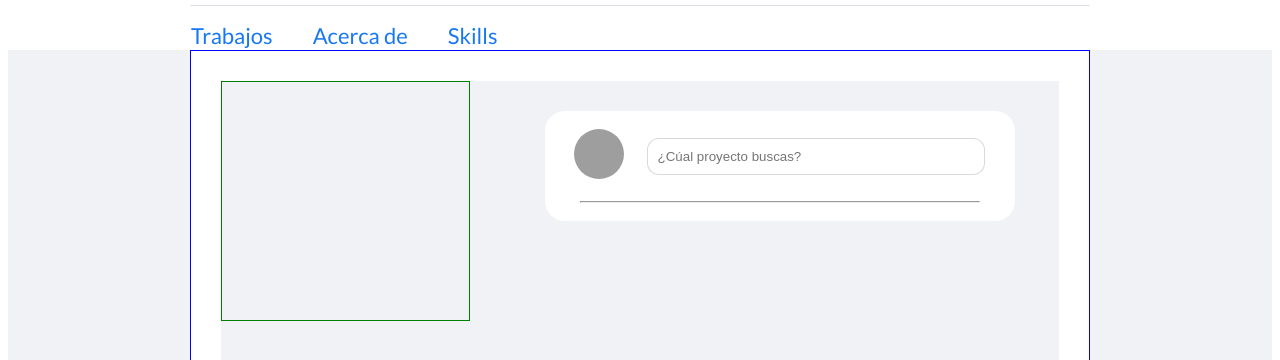
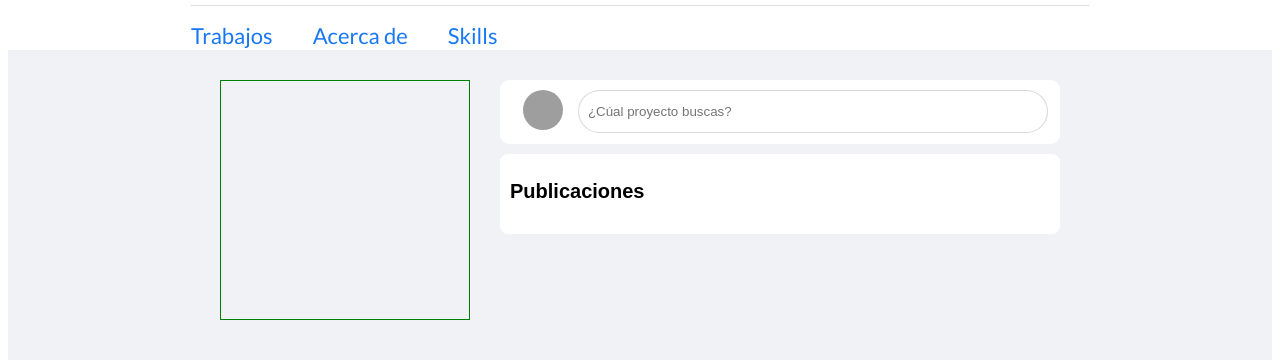
Before and after one commit to jullys091119/portfolio_julian, a plain HTML site: page index.html in a window 1280 px wide. Shown: the part 592-952 px from the top of the page. Drawn offline with Linux system fonts and the light colour scheme; grey boxes are pictures that could not be loaded.

Commit message:
Desarrollo sin terminar de publicaciones

```diff
--- a/index.html
+++ b/index.html
@@ -60,14 +60,16 @@
 
         <div class="works">
           <div class="search-proyects">
-             <div class="search-proyects-input">
+            <div class="search-proyects-input">
               <div class="search-proyects-avatar">
                 <img src="https://scontent.fmzt2-1.fna.fbcdn.net/v/t39.30808-6/312921242_414879150852375_1680450935326738874_n.jpg?_nc_cat=103&ccb=1-7&_nc_sid=efb6e6&_nc_ohc=b6AMJ8MBNPEAX8J90b6&_nc_ht=scontent.fmzt2-1.fna&oh=00_AfAQULJ0FBISTbmF9TcsgJplJh6tnUiiTO1_C1UW2zfwkA&oe=658D6272" alt="">
               </div>
                <input type="search" name="" id="" placeholder="  ¿Cúal proyecto buscas?">
-             </div>
-             <hr class="divider">
+            </div>
 
+          </div>
+          <div class="filters">
+            <p class="filters-title">Publicaciones</p>
           </div>
         </div>
       </div>
--- a/style/@medias.css
+++ b/style/@medias.css
@@ -25,6 +25,16 @@
     .menu-list {
         margin-top: 185px;
     }
+
+    .wrapper-contain {
+        flex-direction: column;
+        gap: 10px;
+    }
+
+    .wrapper-container-aside {
+        margin-right: 0px;
+        max-width: 100%;
+    }
 }
 
 @media (max-width: 480px) {
--- a/style/style.css
+++ b/style/style.css
@@ -33,10 +33,21 @@ body,html {
     height: 300px;
 }
 
-.divider {
-    max-width: 400px;
-    margin: 0 auto;
+.filters {
+    height: 80px;
+    max-width: 100%;
+    margin: 10px auto;
+    background-color: white;
+    border-radius: 8px;
 
+}
+
+.filters-title {
+    font-size: 20px;
+    font-family: "Arial";
+    font-weight: 600;
+    margin: 0px;
+   padding: 26px 10px;
 }
 
 img {
@@ -101,31 +112,34 @@ img {
 
 
 .search-proyects {
-    height: 110px;
-    max-width: 470px;
-    margin: 30px auto;
+    max-width: 100%;
     background-color: white;
-    border-radius: 20px;
+    border-radius: 9px;
 }
 
 .search-proyects-input {
     display: flex;
     justify-content: space-around;
-    align-items: center;
-    padding: 18px;
+    padding: 10px;
 }
 
 .search-proyects-input input {
-    width: 338px;
-    height: 37px;
+    max-width: 470px;
+    width: 470px;
+    height: 43px;
     border: 1px solid #00000026;
-    border-radius: 12px
+    border-radius: 23px;
+}
+
+.search-proyects-avatar {
+    margin: 0 10px;
 }
 
 .search-proyects-avatar img {
-    width: 50px;
-    height: 50px;
+    width: 40px;
+    height: 40px;
     border-radius: 50%;
+    /* margin-left: 15px; */
 
 }
 
@@ -133,11 +147,15 @@ img {
     background: linear-gradient(to bottom, rgba(0, 0, 0, 0.5), rgba(0, 0, 0, 0));
 }
 
+.wrapper-divider {
+    height: 10px;
+}
 .wrapper-contain {
     max-width: 900px;
     width: 100%;
     display: flex;
-    background-color: white;
+    padding: 30px;
+    background-color: #F0F2F5;;
 
 }
 .wrapper-imagen-perfil {
@@ -159,11 +177,6 @@ img {
     margin-top: 5px;
 }
 
-.wrapper-contain {
-    border: 1px solid blue;
-    padding: 30px;
-}
-
 .wrapper-container-aside {
     border: 1px solid green;
     height: 240px;
@@ -175,6 +188,4 @@ img {
     flex: 2;
     height: 400px;
     background-color: #F0F2F5;
-
-
 }
```
